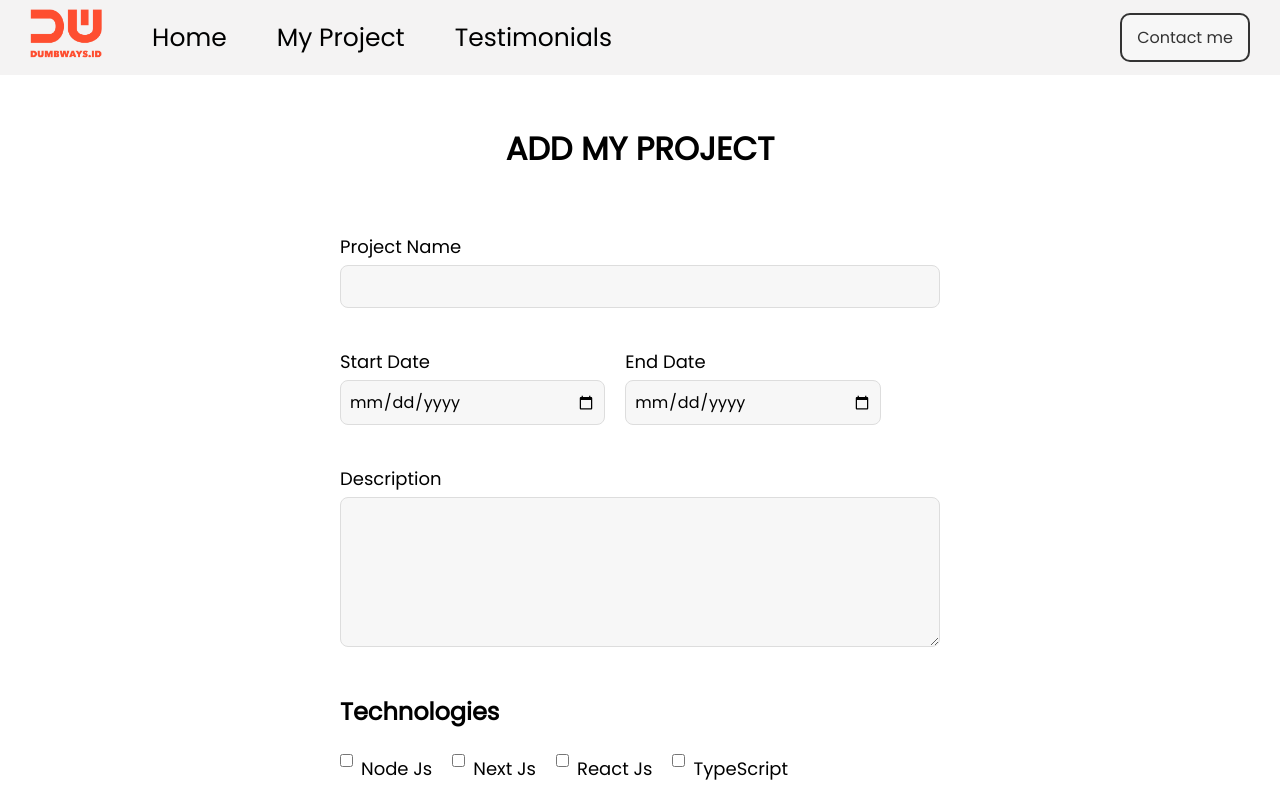
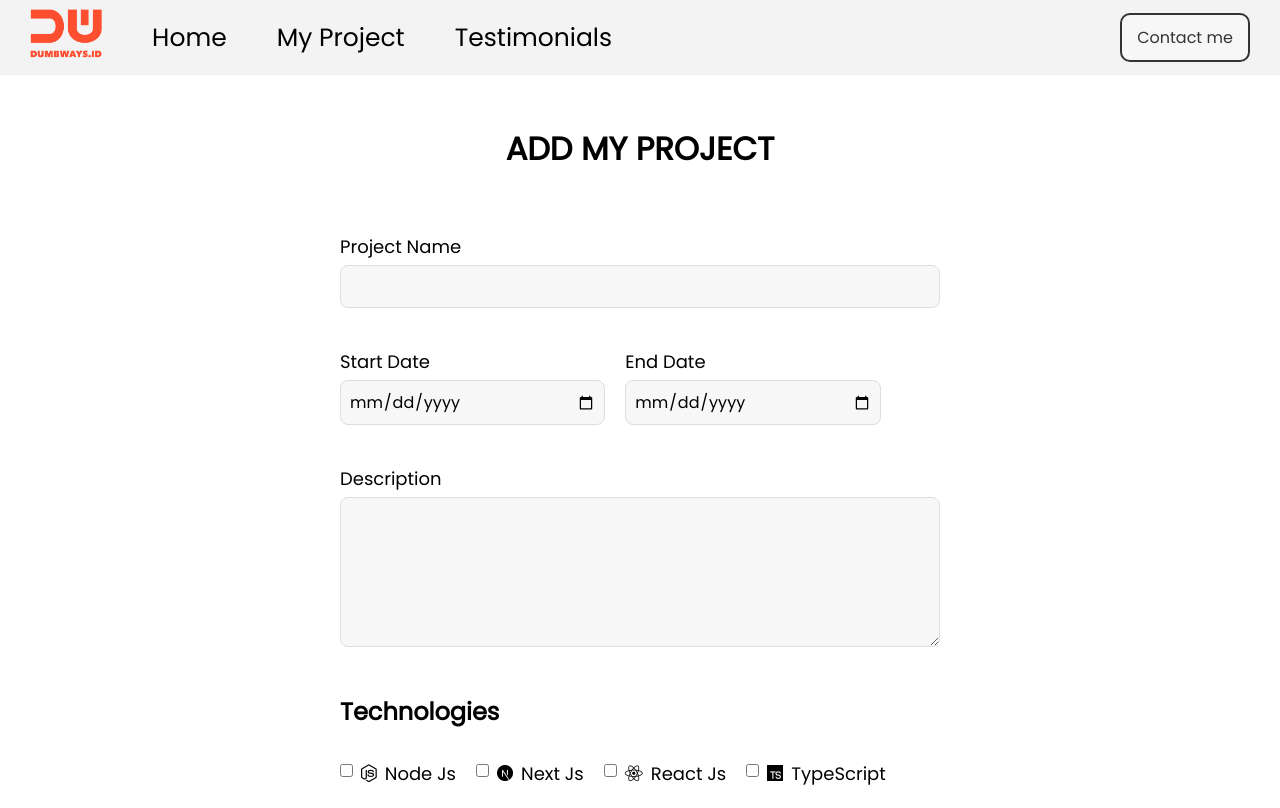
Before and after one commit to ravano-2464/Personal-Web-Day10, a website: page My-Project.html in a window 1280 px wide. Shown: the top 808 px of the page. Drawn offline with Linux system fonts and the light colour scheme.

Commit message:
Bootcamp Personal Web Day 10

```diff
--- a/My-Project.html
+++ b/My-Project.html
@@ -65,27 +65,27 @@
                     </div>
                     <div class="checkbox">
                         <div>
-                            <input type="checkbox" id="inputNodejs" value="Node Js" />
-                            <label class="text-checkbox" for="inputNodejs">
-                                Node Js
+                            <input type="checkbox" id="inputNodeJs" style="margin-top: 15px; border-radius: 15px;" value="Node Js">
+                            <label class="text-checkbox" for="inputNodeJs">
+                                <i class="fa-brands fa-node-js"  style="margin-right: 8px;" justify-content: flex-right;></i> Node Js
                             </label>
                         </div>
                         <div>
-                            <input type="checkbox" id="inputNextJs" value="Next Js" />
+                            <input type="checkbox" id="inputNextJs" style="margin-top: 15px; border-radius: 15px;" value="Next Js">
                             <label class="text-checkbox" for="inputNextJs">
-                                Next Js
+                                <img src="assets/icon/Next-Js.ico" width="16" height="16" style="margin-right: 8px;" justify-content: flex-right;></i> Next Js
                             </label>
                         </div>
                         <div>
-                            <input type="checkbox" id="inputReactJs" value="React Js" />
+                            <input type="checkbox" id="inputReactJs" style="margin-top: 15px; border-radius: 15px;" value="React Js" />
                             <label class="text-checkbox" for="inputReactJs">
-                                React Js
+                                <i class="fa-brands fa-react" style="margin-right: 8px;" justify-content: flex-right;></i> React Js
                             </label>
                         </div>
                         <div>
-                            <input type="checkbox" id="inputTypescript" value="TypeScript" />
-                            <label class="text-checkbox" for="inputTypescript">
-                                TypeScript
+                            <input type="checkbox" id="inputTypeScript"style="margin-top: 15px; border-radius: 15px;"  value="TypeScript" />
+                            <label class="text-checkbox" for="inputTypeScript">
+                                <img src="assets/icon/TypeScript.ico" width="16" height="16" style="margin-right: 8px;" justify-content: flex-right;></i> TypeScript
                             </label>
                         </div>
                     </div>
```
Also changed, not shown: assets/icon/Next-Js.ico (added), assets/icon/TypeScript.ico (added).
